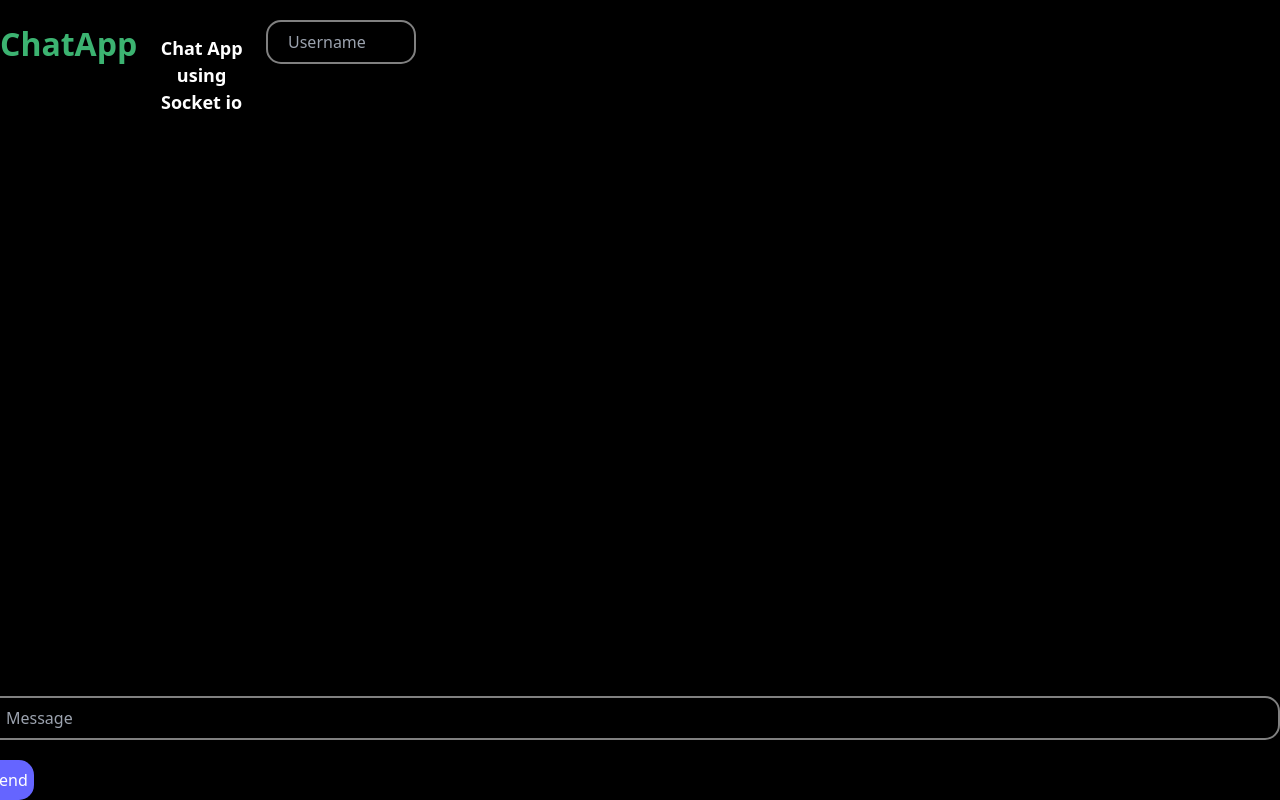
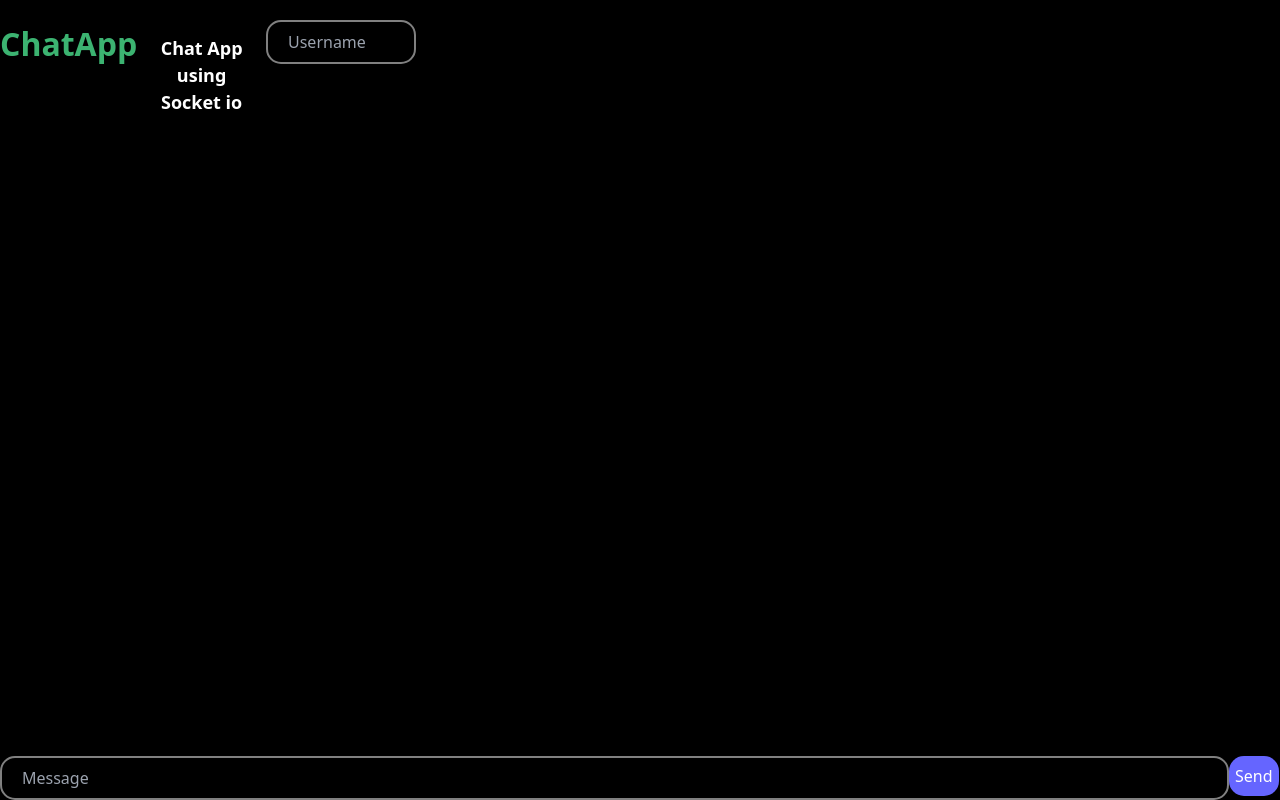
Before and after one commit to caw8269/Chat-App, a website: page index.html in a window 1280 px wide. Drawn offline with nearby package versions, Linux system fonts and the light colour scheme; no server answers.

Commit message:
made changes to page

```diff
--- a/index.html
+++ b/index.html
@@ -41,7 +41,7 @@
         }
         .message {
             height: 30px;
-            width: 13.5in;
+            width: 80%;
         }
         .btn {
             border-radius: 15px;
@@ -73,9 +73,11 @@
         .footing {
             position: fixed;
             bottom: 0px;
-            right: 0px;
+            left: 0px;
             z-index: 5;
-            padding-left:16px;
+            padding-left:0;
+            width:120%;
+            display: flex;
         }
     </style>
 </head>
```
